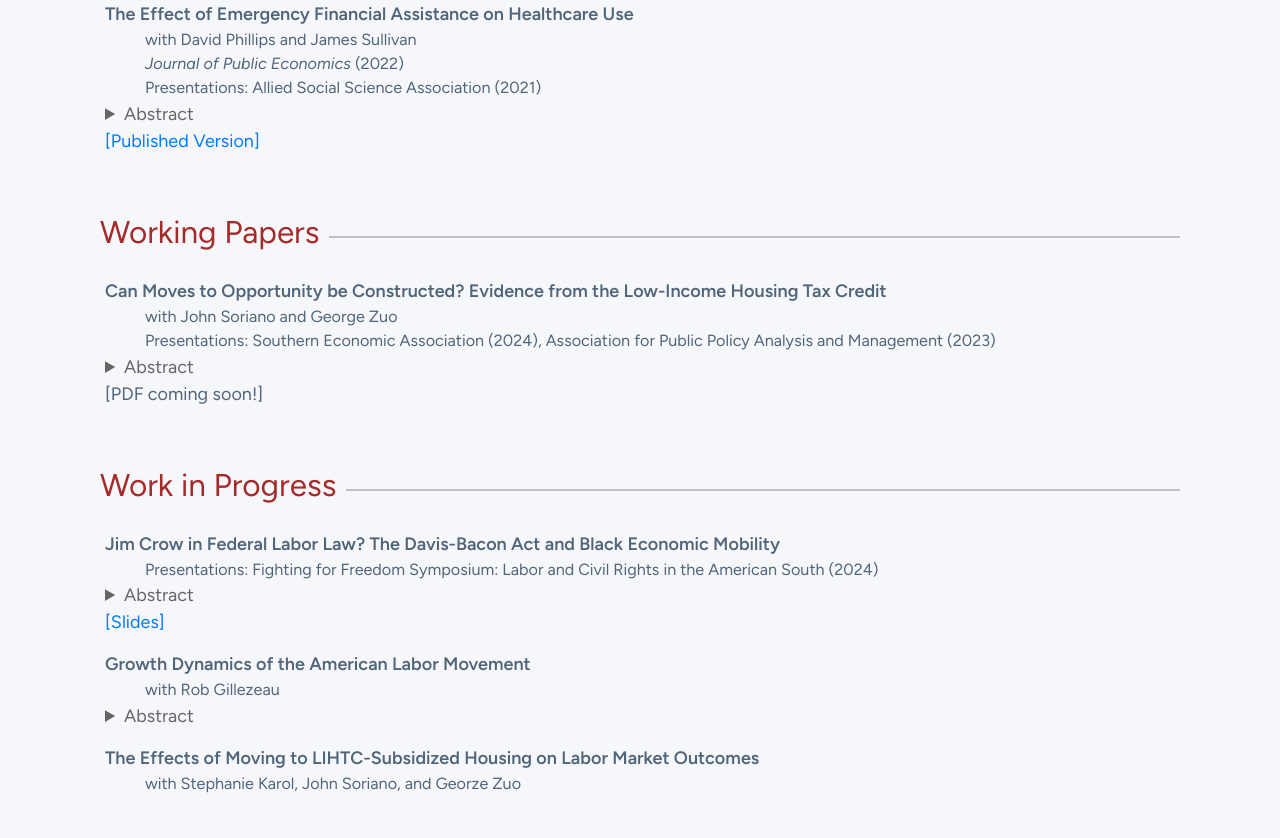
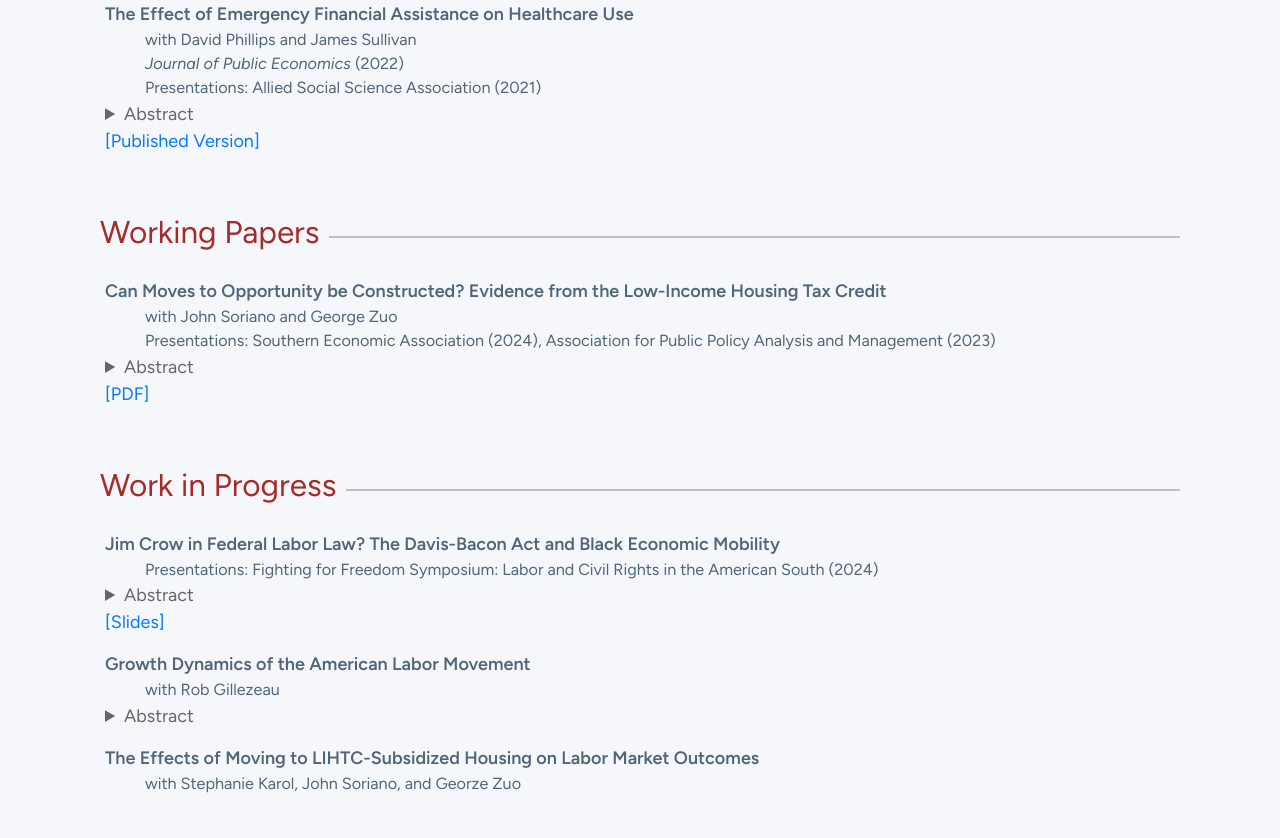
Before and after one commit to henrymdownes/henrymdownes.github.io, a plain HTML site: page research.html in a window 1280 px wide. Shown: the part 524-1362 px from the top of the page. Drawn offline with nearby package versions, Linux system fonts and the light colour scheme.

Commit message:
Added LIHTC WP

```diff
--- a/research.html
+++ b/research.html
@@ -128,7 +128,7 @@
             Low-income households often cannot afford to live in opportunity-rich neighborhoods. We investigate the mobility impacts of the Low-Income Housing Tax Credit (LIHTC), a large and fast-growing federal housing affordability program that subsidizes the construction of rent-restricted housing for low-income tenants. We estimate causal impacts by linking propietary application and waitlist data from a large LIHTC developer to administrative address history data. Preliminary evidence suggests that successful LIHTC applicants experience mixed mobility outcomes, although we observe substantial heterogeneity based on the quality of neighborhoods that applicants move from.
           </small>
         </details>
-        <p>[PDF coming soon!]</p>
+        <p><a href="/uploads/Downes_LIHTC.pdf" target="_blank">[PDF]</a></p>
     </div>
 
         <h3><span>Work in Progress</span></h3>
```
Also changed, not shown: 1 other file.
